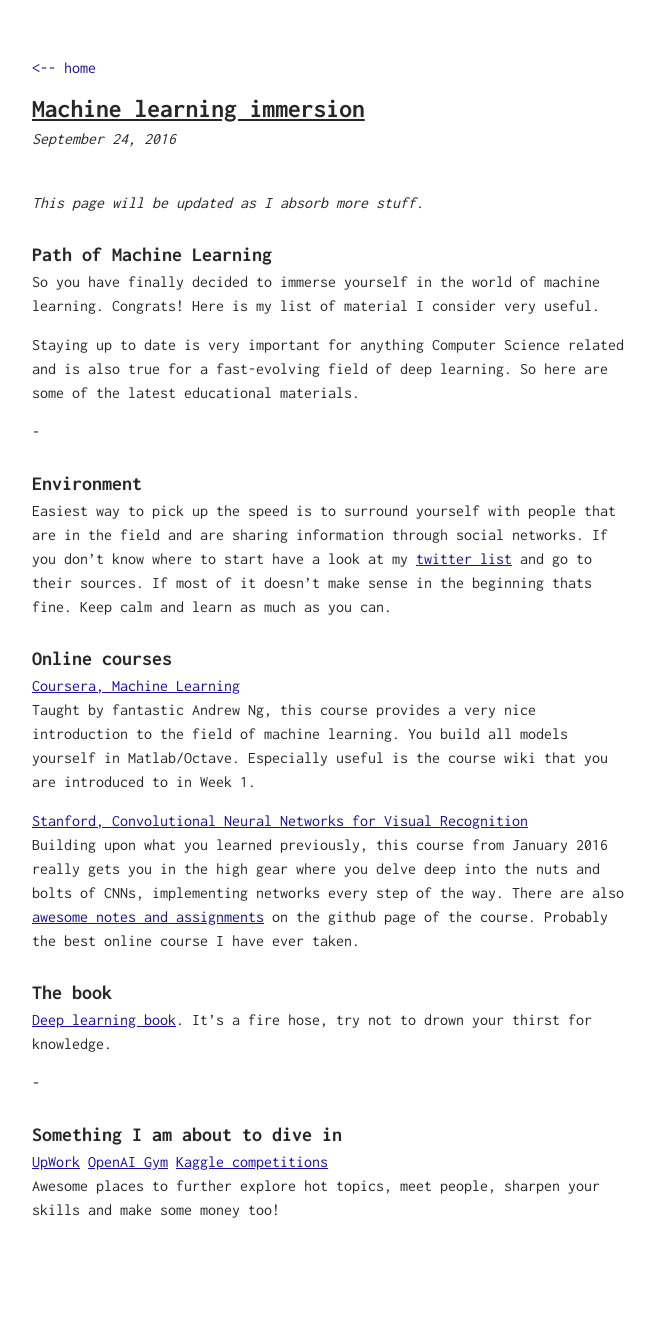
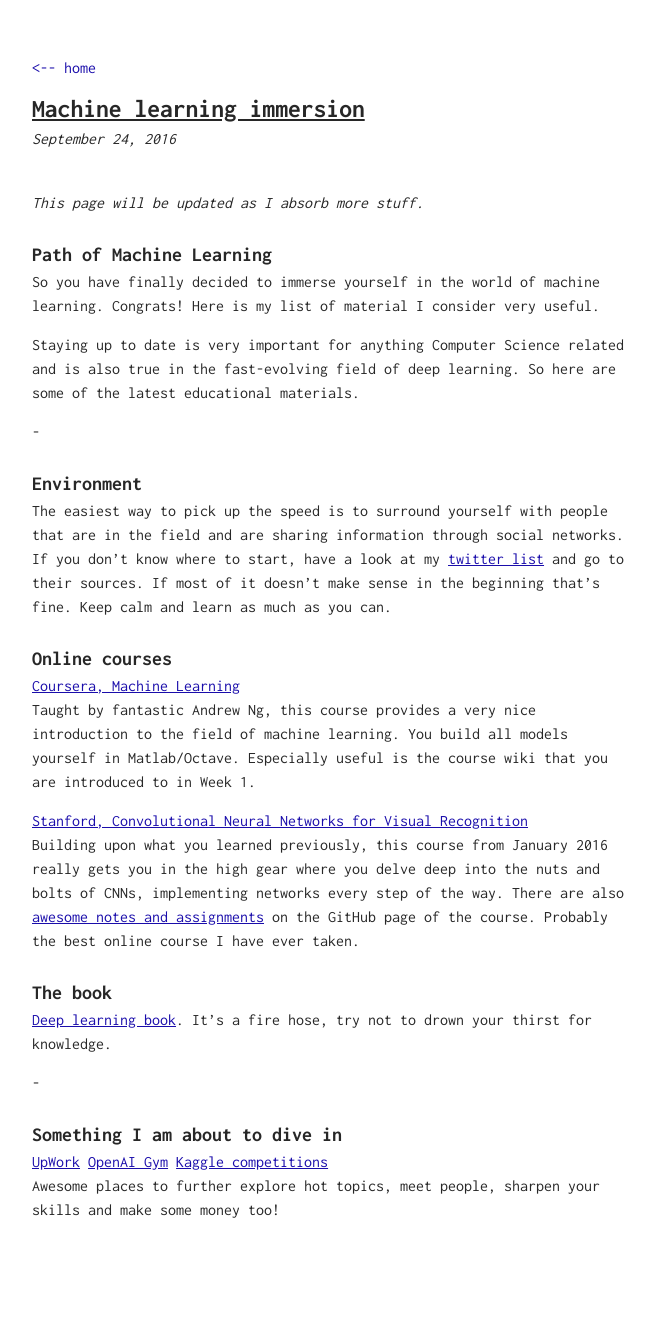
Before and after one commit to jodusan/dulex123.github.io, a Jekyll site: the page built from _posts/2016-09-24-machine-learning-immersion.md, in a window 1280 px wide. Shown: the whole page, without its empty margins (308-963 px from the left). Built offline with Jekyll 4.4.1, drawn with Linux system fonts in a browser that asks for light colours.

Commit message:
Minor fixes: Machine learning immersion

```diff
--- a/_posts/2016-09-24-machine-learning-immersion.md
+++ b/_posts/2016-09-24-machine-learning-immersion.md
@@ -9,19 +9,19 @@ category: posts
 # Path of Machine Learning
 So you have finally decided to immerse yourself in the world of machine learning. Congrats! Here is my list of material I consider very useful.
 
-Staying up to date is very important for anything Computer Science related and is also true for a fast-evolving field of deep learning. So here are some of the latest educational materials.
+Staying up to date is very important for anything Computer Science related and is also true in the fast-evolving field of deep learning. So here are some of the latest educational materials.
 
 -
 
 # Environment
-Easiest way to pick up the speed is to surround yourself with people that are in the field and are sharing information through social networks. If you don't know where to start have a look at my [twitter list](https://twitter.com/josipovicd/following) and go to their sources. If most of it doesn't make sense in the beginning thats fine. Keep calm and learn as much as you can.
+The easiest way to pick up the speed is to surround yourself with people that are in the field and are sharing information through social networks. If you don't know where to start, have a look at my [twitter list](https://twitter.com/josipovicd/following) and go to their sources. If most of it doesn't make sense in the beginning that's fine. Keep calm and learn as much as you can.
 
 # Online courses
 [Coursera, Machine Learning](https://www.coursera.org/learn/machine-learning)
 Taught by fantastic Andrew Ng, this course provides a very nice introduction to the field of machine learning. You build all models yourself in Matlab/Octave. Especially useful is the course wiki that you are introduced to in Week 1.
 
 [Stanford, Convolutional Neural Networks for Visual Recognition](http://academictorrents.com/details/46c5af9e2075d9af06f280b55b65cf9b44eb9fe7)
-Building upon what you learned previously, this course from January 2016 really gets you in the high gear where you delve deep into the nuts and bolts of CNNs, implementing networks every step of the way. There are also [awesome notes and assignments](http://cs231n.github.io/) on the github page of the course. Probably the best online course I have ever taken.
+Building upon what you learned previously, this course from January 2016 really gets you in the high gear where you delve deep into the nuts and bolts of CNNs, implementing networks every step of the way. There are also [awesome notes and assignments](http://cs231n.github.io/) on the GitHub page of the course. Probably the best online course I have ever taken.
 
 # The book
 [Deep learning book](http://www.deeplearningbook.org/). It's a fire hose, try not to drown your thirst for knowledge.
```
